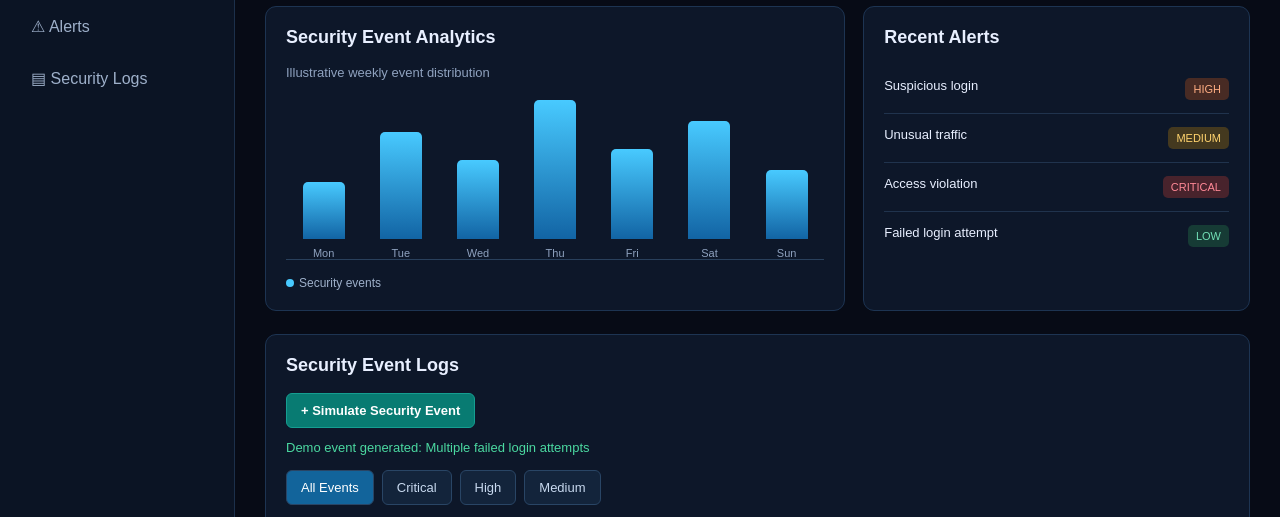
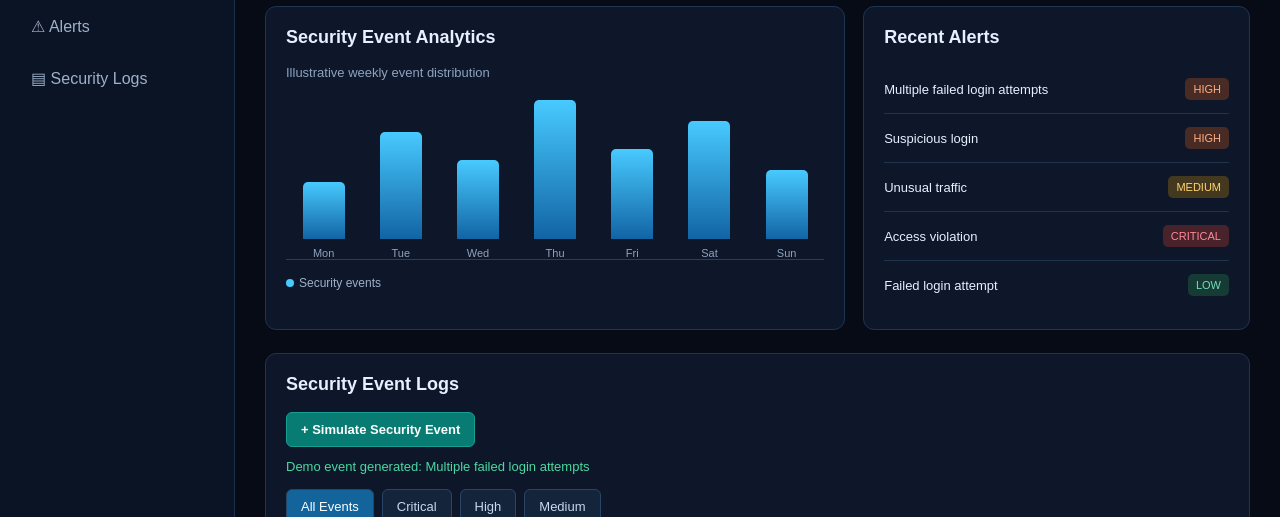
Before and after one commit to NayemCipherX/cyber-security-project, a plain HTML site: page dashboard.html in a window 1280 px wide. Both pictures are taken after a click on the button "+ Simulate Security Event". Shown: the part 241-758 px from the top of the page. Drawn offline with Linux system fonts and the light colour scheme.

Commit message:
Improve comments in dashboard.html for better readability
Refactor comments for clarity and consistency in dashboard functionality.

```diff
--- a/dashboard.html
+++ b/dashboard.html
@@ -194,6 +194,7 @@ a {
 .activity {
     display: flex;
     justify-content: space-between;
+    align-items: center;
     gap: 12px;
     padding: 13px 0;
     border-bottom: 1px solid #20334d;
@@ -515,7 +516,6 @@ footer {
             Ready to simulate a demo event.
         </p>
 
-
         <!-- FILTER BUTTONS -->
         <div class="filters">
 
@@ -614,6 +614,7 @@ footer {
 const buttons = document.querySelectorAll("[data-filter]");
 const rows = document.querySelector("#logRows");
 const simulateBtn = document.querySelector("#simulateBtn");
+const recentAlerts = document.querySelector("#alerts");
 
 let totalEvents = 1284;
 let threats = 24;
@@ -689,13 +690,13 @@ simulateBtn.addEventListener("click", () => {
     ];
 
 
-    // Select a random demo event
+    // SELECT RANDOM DEMO EVENT
     const event = events[
         Math.floor(Math.random() * events.length)
     ];
 
 
-    // Update counters
+    // UPDATE COUNTERS
     totalEvents++;
     threats++;
 
@@ -704,7 +705,7 @@ simulateBtn.addEventListener("click", () => {
     }
 
 
-    // Update dashboard statistics
+    // UPDATE DASHBOARD STATISTICS
     document.querySelector("#totalEvents").textContent =
         totalEvents.toLocaleString();
 
@@ -715,38 +716,92 @@ simulateBtn.addEventListener("click", () => {
         String(critical).padStart(2, "0");
 
 
-    // Create new table row
-    const row = document.createElement("tr");
-
-    row.dataset.severity = event.severity;
-
+    // CREATE EVENT ID
     const id = "EVT-" +
         String(eventNumber++).padStart(3, "0");
 
     const severityClass = event.severity.toLowerCase();
 
 
-    row.innerHTML = `
-        <td>${id}</td>
-        <td>${event.name}</td>
-        <td>
-            <span class="severity ${severityClass}">
-                ${event.severity}
-            </span>
-        </td>
-        <td>${event.status}</td>
-    `;
+    // CREATE NEW TABLE ROW
+    const row = document.createElement("tr");
 
+    row.dataset.severity = event.severity;
 
-    // Add new event to the top of the table
+    const idCell = document.createElement("td");
+    idCell.textContent = id;
+
+    const nameCell = document.createElement("td");
+    nameCell.textContent = event.name;
+
+    const severityCell = document.createElement("td");
+    const severityLabel = document.createElement("span");
+
+    severityLabel.className = "severity " + severityClass;
+    severityLabel.textContent = event.severity;
+
+    severityCell.appendChild(severityLabel);
+
+    const statusCell = document.createElement("td");
+    statusCell.textContent = event.status;
+
+    row.append(
+        idCell,
+        nameCell,
+        severityCell,
+        statusCell
+    );
+
+    // ADD EVENT TO LOG TABLE
     rows.prepend(row);
 
 
-    // Keep the selected filter active
+    // CREATE NEW RECENT ALERT
+    const alertItem = document.createElement("div");
+
+    alertItem.className = "activity";
+
+    const alertName = document.createElement("span");
+    alertName.textContent = event.name;
+
+    const alertSeverity = document.createElement("span");
+
+    alertSeverity.className =
+        "severity " + severityClass;
+
+    alertSeverity.textContent =
+        event.severity.toUpperCase();
+
+    alertItem.append(
+        alertName,
+        alertSeverity
+    );
+
+
+    // ADD ALERT AT THE TOP OF RECENT ALERTS
+    const firstAlert =
+        recentAlerts.querySelector(".activity");
+
+    recentAlerts.insertBefore(
+        alertItem,
+        firstAlert
+    );
+
+
+    // KEEP ONLY THE LATEST 5 ALERTS
+    const allAlerts =
+        recentAlerts.querySelectorAll(".activity");
+
+    if (allAlerts.length > 5) {
+        allAlerts[allAlerts.length - 1].remove();
+    }
+
+
+    // APPLY ACTIVE FILTER
     applyFilter();
 
 
-    // Show confirmation message
+    // UPDATE MESSAGE
     document.querySelector("#eventMessage").textContent =
         "Demo event generated: " + event.name;
 
```
